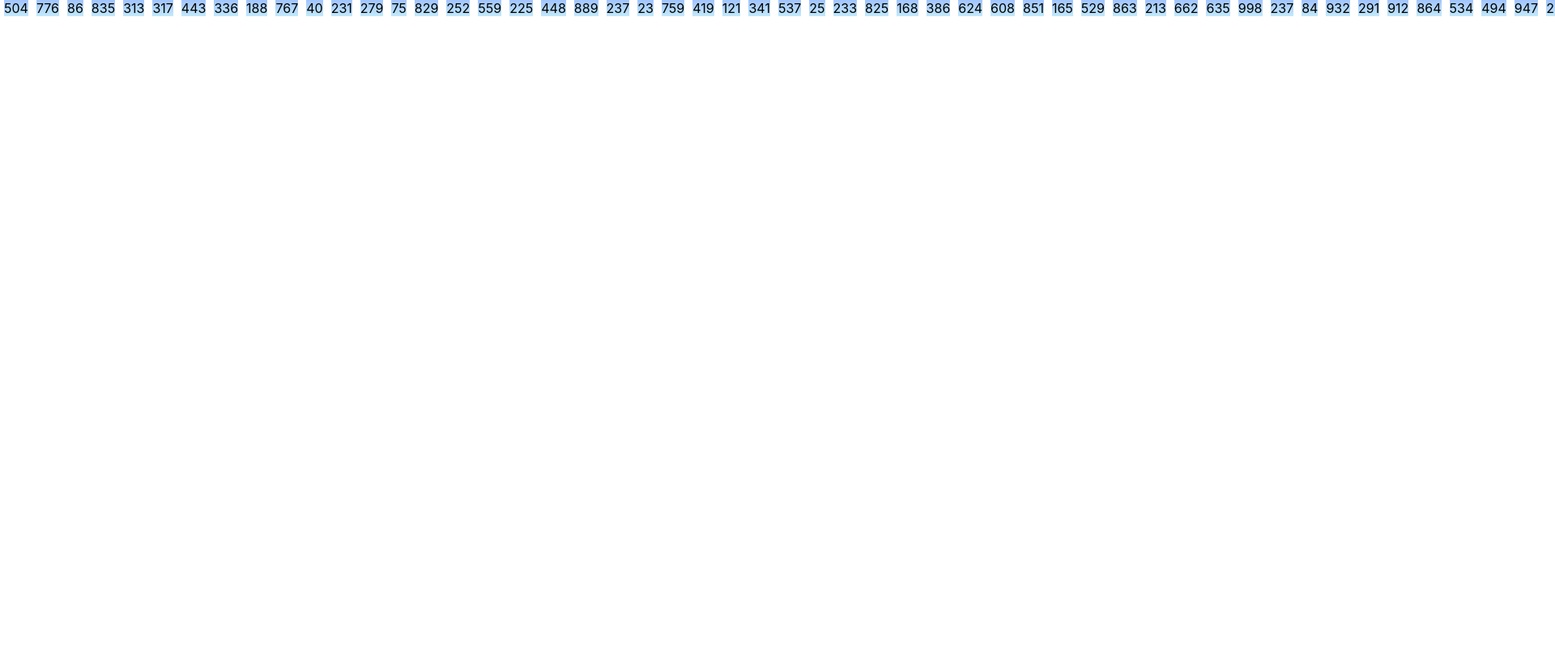
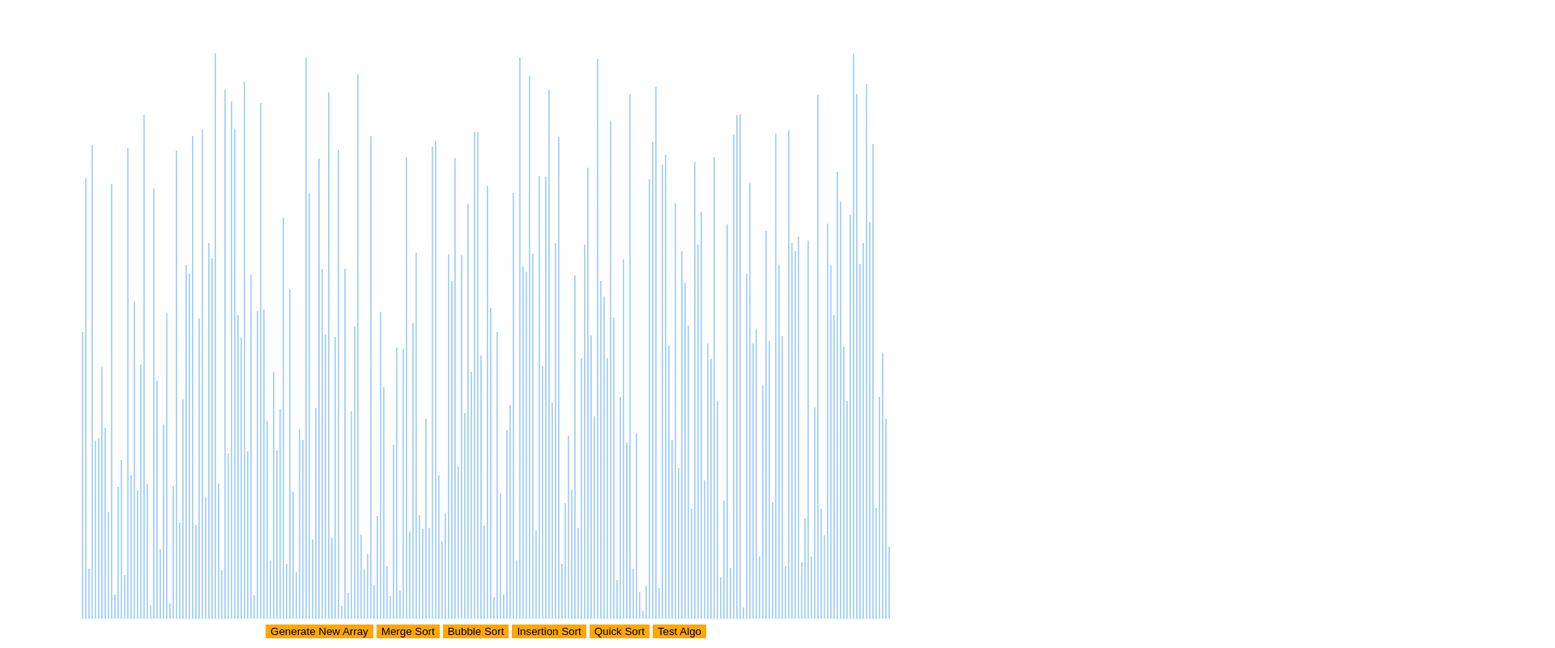
Before and after one commit to isharrma/Sorting-Visualizer, a React (Create React App) app: page / in a window 1280 px wide. Shown: the top 800 px of the page at 81% size, 1920 px wide, since content can reach past the window. Built offline with nearby package versions, Linux system fonts and the light colour scheme.

Commit message:
Crux of algorithms done

```diff
--- a/src/App.js
+++ b/src/App.js
@@ -1,6 +1,7 @@
 import React from 'react'
 
 import SortingVis from "./Components/SortingVisualizer/SortingVis"
+
 
 import './App.css';
 
@@ -8,6 +9,7 @@ function App() {
   return (
     <div className="App">
       <SortingVis />
+
     </div>
   );
 }
--- a/src/Components/Sorting Algorithms/MergeSort.js
+++ b/src/Components/Sorting Algorithms/MergeSort.js
@@ -1,14 +1,32 @@
-import React from 'react'
 
 
 
 
 
-function MergeSort() {
-    return (
-        <div>
 
-        </div>
-    )
+export const  MergeSort = (array) => {
+
+    function merge( left,right ){
+        const arr = [];
+        while(left.length && right.length){
+
+            if(left[0] <right[0])
+                arr.push(left.shift());
+            else
+                arr.push(right.shift());
+        }
+        return [...arr,...left,...right];
+    }
+
+    const sort = array => {
+        let half = array.length/2;
+        if(array.length <2)
+            return array;
+
+            const left =    array.splice(0,half);
+            return merge(sort(left), sort(array));
+    }
+
+    return sort(array);
+
 }
-export default MergeSort
--- a/src/Components/SortingVisualizer/SortingVis.css
+++ b/src/Components/SortingVisualizer/SortingVis.css
@@ -1,14 +1,24 @@
 .array-container{
-    display: flex;
+    /* display: flex;
     justify-content: center;
-    align-self: center;
+    align-self: center; */
+    /* top: 50vh; */
+    left: 100px;
+    bottom: 10px;
+    position: absolute;
 }
 
 .array-bar{
-    width: 30px;
-    height: 30px;
-    background: linear-gradient(#a1c4fd , #c2e9fb);
-    display: inline;
-    margin: 0 5px;
+    width: 2px;
+    background: linear-gradient(90deg,#a1c4fd , #c2e9fb);
+    display: inline-block;
+    margin: 0 1px;
 
 }
+
+.footer > button{
+    border: none;
+    background-color: #ffa700;
+    margin: 2px;
+    display: inline-block;
+}
--- a/src/Components/SortingVisualizer/SortingVis.jsx
+++ b/src/Components/SortingVisualizer/SortingVis.jsx
@@ -1,37 +1,74 @@
-import React , {useState ,useEffect} from 'react'
-import "./SortingVis.css"
+import React, { useState, useEffect } from "react";
+
+import {MergeSort} from "../Sorting Algorithms/MergeSort"
+
+import "./SortingVis.css";
 
 const SortingVis = () => {
+  const [array, setArray] = useState([]);
 
-    const [ array , setArray] = useState([]);
+  const randomIntFromIntervals = (min, max) => {
+    return Math.floor(Math.random() * (max - min + 1) + min);
+  };
 
-    const randomIntFromIntervals = (min,max) => {
-        return Math.floor(Math.random()*(max-min+1)+min);
+  const resetArray = () => {
+    const arr = [];
+    for (let i = 0; i < 250; i++) {
+      arr.push(randomIntFromIntervals(5, 700));
     }
+    setArray(arr);
+  };
 
-    const resetArray = () => {
+  const testSortingAlgorithms = ()=>{
+
+    for(let i=0;i<100;i++){
         const arr =[];
-        for(let i=0;i<100;i++){
-            arr.push(randomIntFromIntervals(5,1000));
+        for(let j=0;j< randomIntFromIntervals(1,1000) ;j++){
+            arr.push(randomIntFromIntervals(-1000,1000));
         }
-        setArray(arr);
+        const jsSortedArray = arr.slice().sort((a,b)=> a-b);
+        const mySortedArray = MergeSort(arr.slice());
+        console.log(arraysAreEqual(jsSortedArray,mySortedArray));
     }
+  }
 
-    useEffect( ()=>{
-        resetArray();
-    },[])
+  const arraysAreEqual = (arrayOne,arrayTwo) =>{
+    if (arrayOne.length !== arrayTwo.length) return false;
+    for (let i = 0; i < arrayOne.length; i++) {
+    if (arrayOne[i] !== arrayTwo[i]) {
+      return false;
+    }
+  }
+  return true;
+  }
 
-    return(
-        <div>
-            {
-                array.map((value,idx) => (
-                    <div className="array-bar" key={idx}>
-                        {value}
-                    </div>
-                ))
-            }
-        </div>
-    );
-}
+
+
+  useEffect(() => {
+    resetArray();
+  }, []);
+
+  return (
+    <div className="array-container">
+      {array.map((value, idx) => (
+        <div
+          className="array-bar"
+          key={idx}
+          style={{ height: `${value}px` }}
+        ></div>
+      ))}
+
+      <div className="footer">
+        <button onClick={() => resetArray()}>Generate New Array</button>
+        <button onClick={()=>(MergeSort(array={array}))} >Merge Sort</button>
+        <button>Bubble Sort</button>
+        <button>Insertion Sort</button>
+        <button>Quick Sort</button>
+        <button onClick={()=>( testSortingAlgorithms() )} >Test Algo</button>
+        {/* onClick={()=>()} */}
+      </div>
+    </div>
+  );
+};
 
 export default SortingVis;
```
Also changed, not shown: src/Components/Sorting Algorithms/BubbleSort.js (+11 -0 lines).
